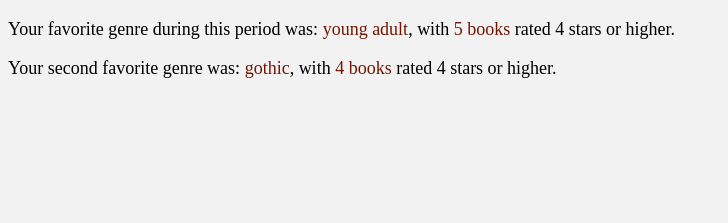
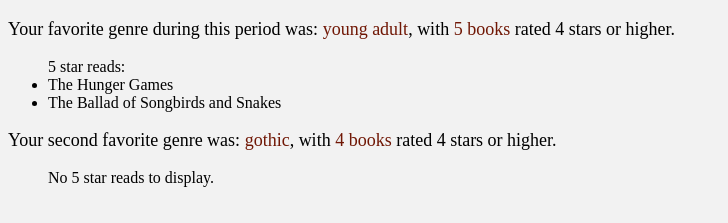
Before and after one commit to janettaj/fave-genre-finder, a plain HTML site: page index.html in a window 1280 px wide. Shown: the part 61-284 px from the top of the page, without its empty margins (0-728 px from the left). Drawn offline with Linux system fonts and the light colour scheme.

Commit message:
Add 5 star list beneath entries

```diff
--- a/index.html
+++ b/index.html
@@ -11,7 +11,11 @@
 
     <p>Your favorite genre during this period was: <span id="topGenre"></span>, with <span id="topGenreCount"></span> rated 4 stars or higher.</p>
 
+    <ul id="topReport">5 star reads:</ul>
+
     <p>Your second favorite genre was: <span id="secondGenre"></span>, with <span id="secondGenreCount"></span> rated 4 stars or higher.</p>
+
+    <ul id="secondReport">5 star reads:</ul>
 
     <script src="./script.js"></script>
   </body>
```
